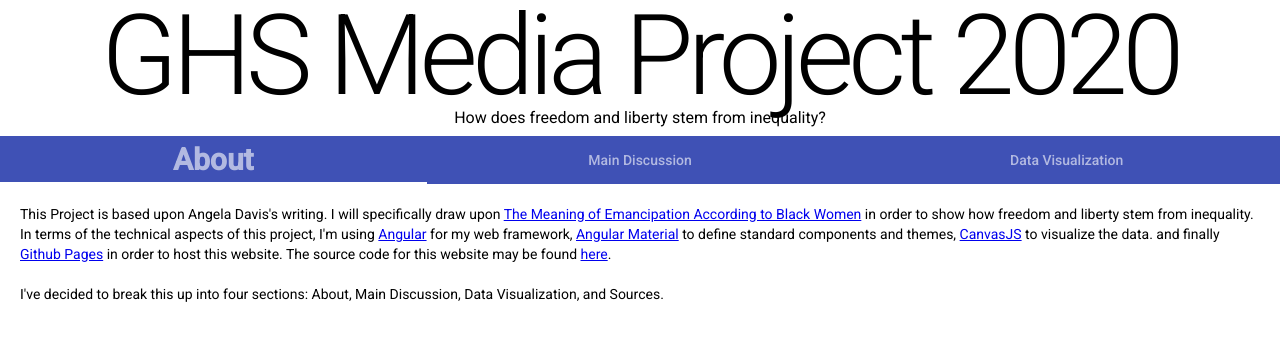
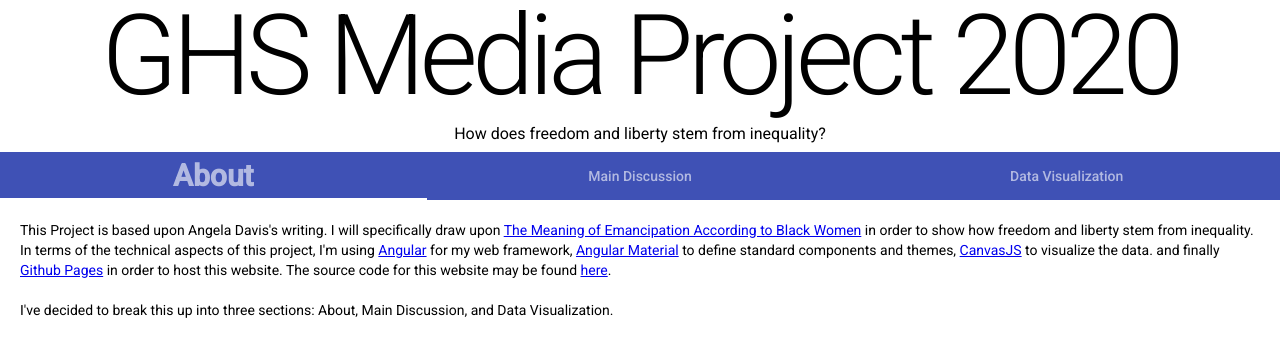
Before and after one commit to Nimzzz/GHSMediaProject, an Angular app: page / in a window 1280 px wide. Shown: the top 356 px of the page. Built offline with nearby package versions, Linux system fonts and the light colour scheme.

Commit message:
Sizing touch ups

```diff
--- a/src/app/app.component.html
+++ b/src/app/app.component.html
@@ -1,7 +1,7 @@
 <div id="main" class="mat-typography">
-  <h1 class="mat-display-4" style="height: 6vh;">GHS Media Project 2020</h1>
+  <h1 class="mat-display-4" style="height: 8vh;">GHS Media Project 2020</h1>
   <h1 class="mat-subheading-2" style="height: 2vh;">How does freedom and liberty stem from inequality?</h1>
-  <mat-tab-group mat-stretch-tabs backgroundColor="primary" >
+  <mat-tab-group mat-stretch-tabs backgroundColor="primary">
     <mat-tab label="About" class="mat-tab-label">
       <div class="mat-body-1">
         This Project is based upon Angela Davis's writing. I will specifically draw upon
@@ -12,7 +12,7 @@
         and finally <a href="https://pages.github.com/">Github Pages</a> in order to host this website. The source code for this website may be found <a href="https://github.com/Nimzzz/GHSMediaProject">here</a>.
       </div>
       <div class="mat-body-1">
-        I've decided to break this up into four sections: About, Main Discussion, Data Visualization, and Sources.
+        I've decided to break this up into three sections: About, Main Discussion, and Data Visualization.
       </div>
       <br>
     </mat-tab>
```
